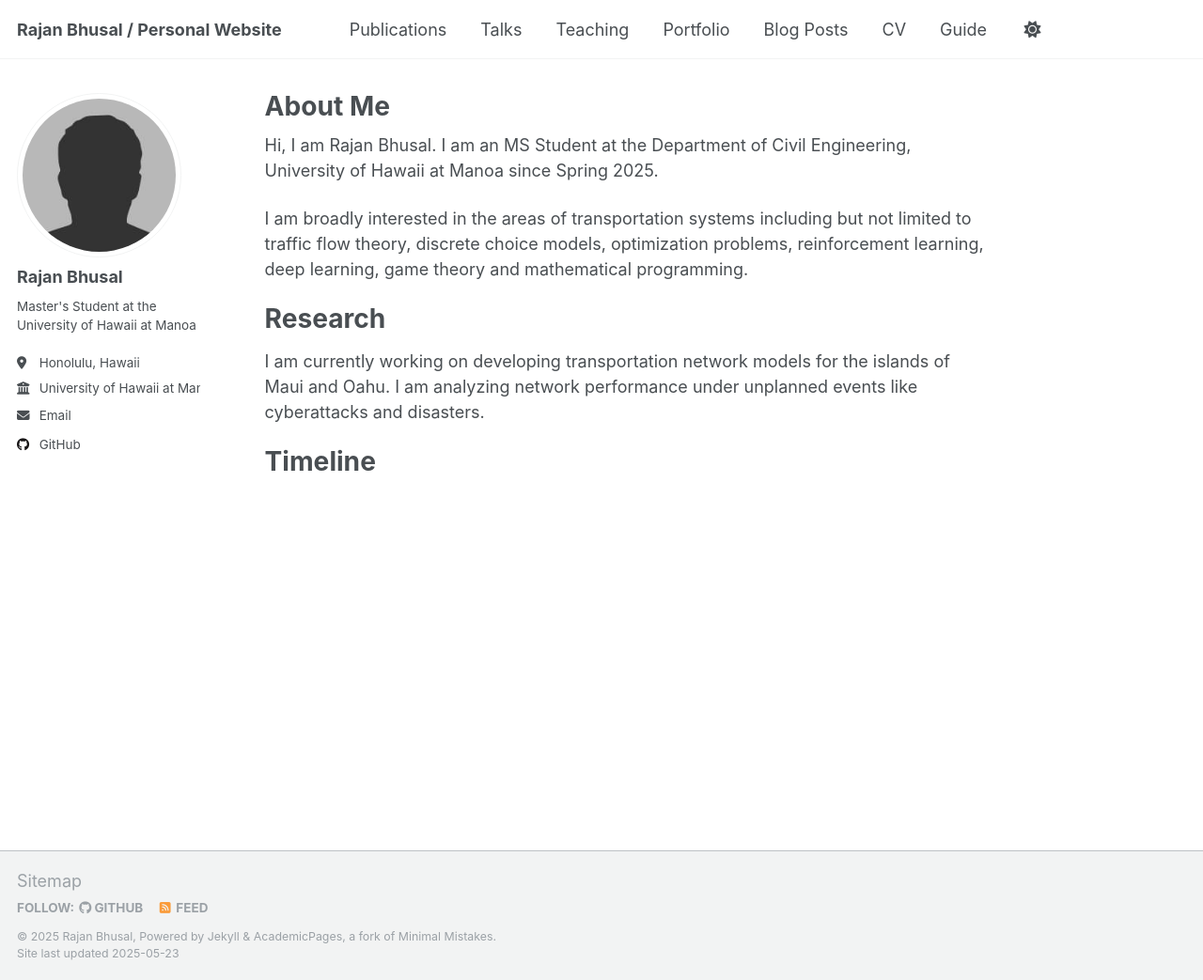
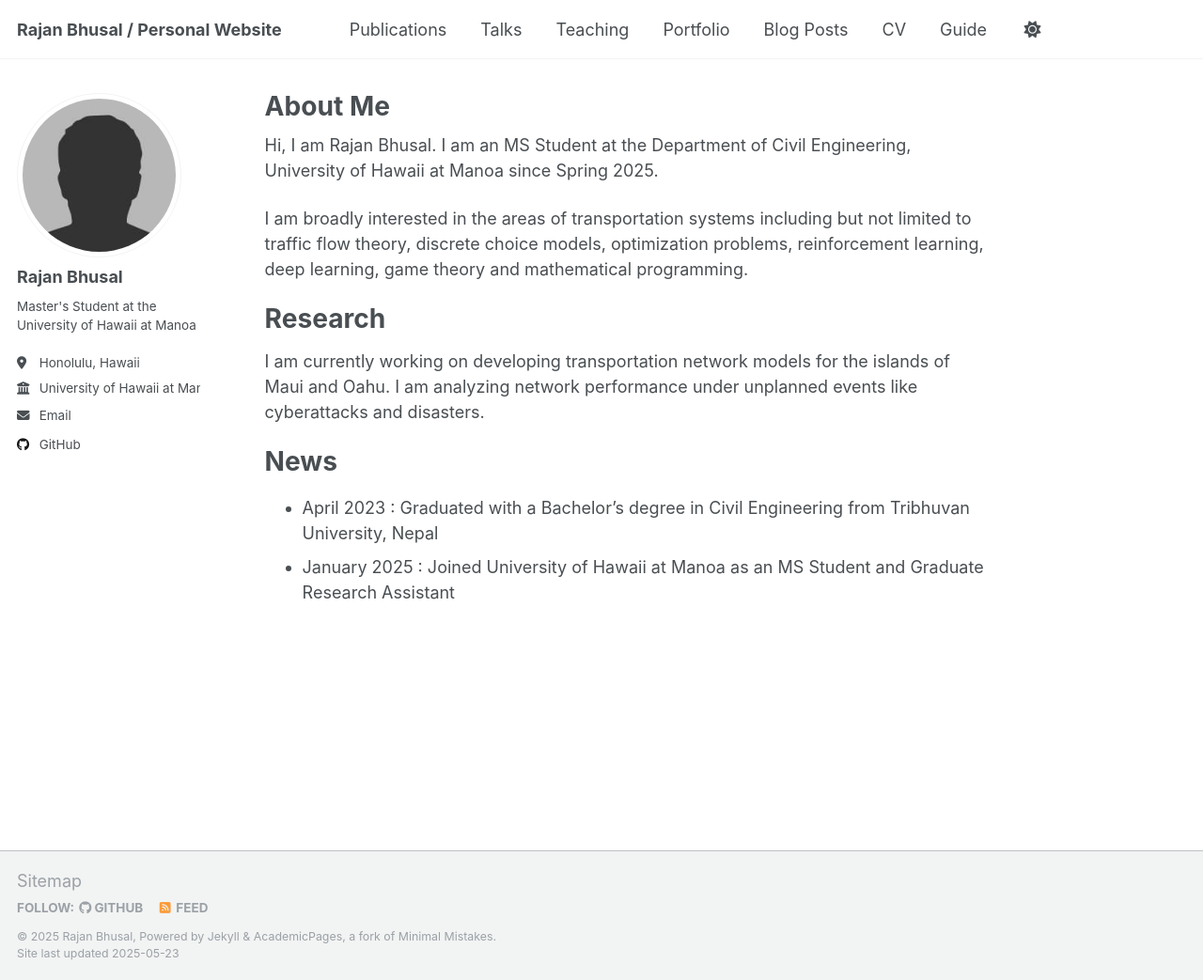
Before and after one commit to rajanbhusal/rajanbhusal.github.io, a Jekyll site: the page built from _pages/about.md, in a window 1280 px wide and 1043 px high. Shown: the whole window at 94% size. Built offline with Jekyll 4.4.1, drawn with Linux system fonts in a browser that asks for light colours.

Commit message:
Update about.md

```diff
--- a/_pages/about.md
+++ b/_pages/about.md
@@ -15,5 +15,7 @@ Research
 ======
 I am currently working on developing transportation network models for the islands of Maui and Oahu. I am analyzing network performance under unplanned events like cyberattacks and disasters.
 
-Timeline
+News
 ======
+* April 2023 : Graduated with a Bachelor's degree in Civil Engineering from Tribhuvan University, Nepal
+* January 2025 : Joined University of Hawaii at Manoa as an MS Student and Graduate Research Assistant
```
